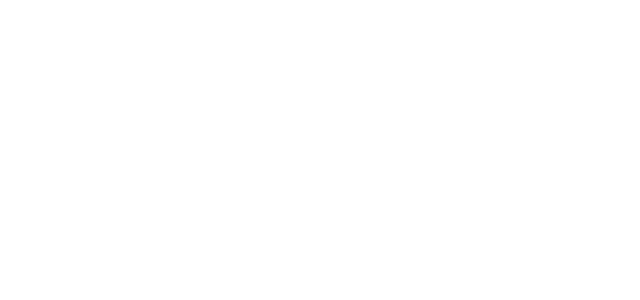
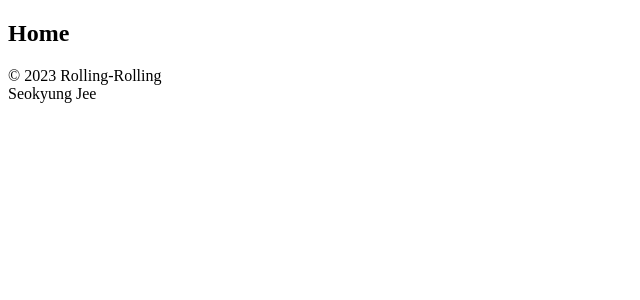
Before and after one commit to Seokyung/Rolling-Rolling, a React (Create React App) app: page / in a window 1280 px wide. Shown: the top 300 px of the page, without its empty margins (0-640 px from the left). Built offline with nearby package versions, Linux system fonts and the light colour scheme.

Commit message:
Set Router

```diff
--- a/package.json
+++ b/package.json
@@ -9,6 +9,7 @@
     "firebase": "^9.17.2",
     "react": "^18.2.0",
     "react-dom": "^18.2.0",
+    "react-router-dom": "^6.9.0",
     "react-scripts": "5.0.1",
     "web-vitals": "^2.1.4"
   },
--- a/src/App.js
+++ /dev/null
@@ -1,7 +0,0 @@
-import React from "react";
-
-function App() {
-	return <div></div>;
-}
-
-export default App;
--- /dev/null
+++ b/src/components/App.js
@@ -0,0 +1,19 @@
+import React from "react";
+import AppRouter from "routes/AppRouter";
+
+function App() {
+	return (
+		<div>
+			<div>
+				<AppRouter />
+			</div>
+			<footer>
+				&copy; {new Date().getFullYear()} Rolling-Rolling
+				<br />
+				Seokyung Jee
+			</footer>
+		</div>
+	);
+}
+
+export default App;
--- a/src/index.js
+++ b/src/index.js
@@ -1,6 +1,6 @@
 import React from "react";
 import ReactDOM from "react-dom/client";
-import App from "./App";
+import App from "./components/App";
 
 const root = ReactDOM.createRoot(document.getElementById("root"));
 root.render(<App />);
--- /dev/null
+++ b/src/routes/AppRouter.js
@@ -0,0 +1,20 @@
+import React from "react";
+import { HashRouter, Routes, Route, Navigate } from "react-router-dom";
+import Home from "./Home";
+import Profile from "./Profile";
+
+function AppRouter() {
+	return (
+		<HashRouter>
+			<div>
+				<Routes>
+					<Route exact path="/" element={<Home />} />
+					<Route exact path="/profile" element={<Profile />} />
+					<Route path="*" element={<Navigate to={"/"} />} />
+				</Routes>
+			</div>
+		</HashRouter>
+	);
+}
+
+export default AppRouter;
--- /dev/null
+++ b/src/routes/Home.js
@@ -0,0 +1,11 @@
+import React from "react";
+
+function Home() {
+	return (
+		<div>
+			<h2>Home</h2>
+		</div>
+	);
+}
+
+export default Home;
--- /dev/null
+++ b/src/routes/Profile.js
@@ -0,0 +1,11 @@
+import React from "react";
+
+function Profile() {
+	return (
+		<div>
+			<h2>Profile</h2>
+		</div>
+	);
+}
+
+export default Profile;
```
Also changed, not shown: src/routes/Auth.js (added, +11 -0 lines), 1 other file (tests, documents, lock files or other folders).
